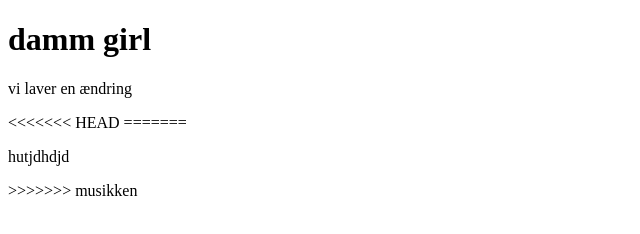
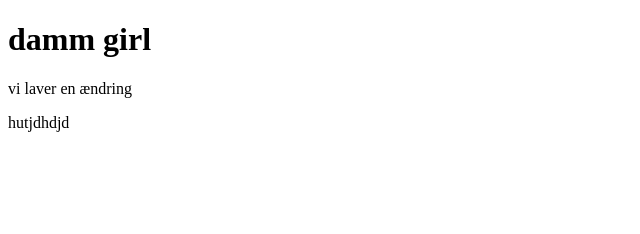
Before and after one commit to webLoopCasper/stunning-octo-potato, a plain HTML site: page index.html in a window 1280 px wide. Shown: the whole page, without its empty margins (0-640 px from the left). Drawn offline with Linux system fonts and the light colour scheme.

Commit message:
now fixed error

```diff
--- a/index.html
+++ b/index.html
@@ -11,10 +11,8 @@
     <h1 class="musik">damm girl</h1>
 
     <p>vi laver en ændring</p>
-<<<<<<< HEAD
 
-=======
     <p>hutjdhdjd</p>
->>>>>>> musikken
+
 </body>
 </html>
```
